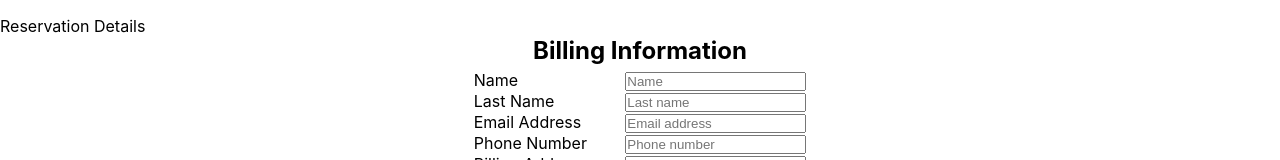
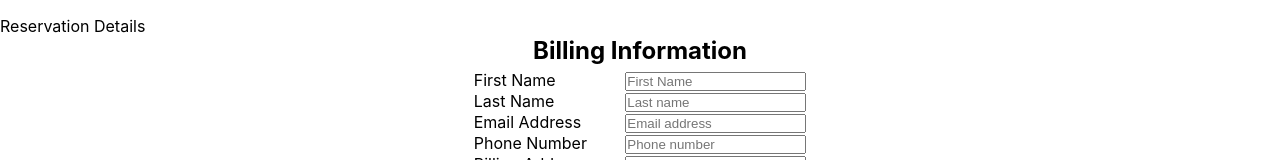
Before and after one commit to digitAI-4N6/little-lemon, a React (Create React App) app: page / in a window 1280 px wide. Shown: the part 204-364 px from the top of the page. Built offline with nearby package versions, Linux system fonts and the light colour scheme.

Commit message:
add form validation, clearing, and handleSubmit
add form validation, clearing, and handleSubmit

```diff
--- a/src/components/BillingInformation.js
+++ b/src/components/BillingInformation.js
@@ -1,8 +1,9 @@
 import { useState } from "react";
+import { validateEmail } from "./subcomponents/BillingInformation/Utilities";
 
 export default function BillingInformation() {
   // Basic Info
-  const [name, setName] = useState("");
+  const [firstName, setFirstName] = useState("");
   const [lastName, setLastName] = useState("");
   const [email, setEmail] = useState("");
   const [phone, setPhone] = useState("");
@@ -18,18 +19,47 @@ export default function BillingInformation() {
   const [expiration, setExpiration] = useState("");
   const [cvv, setCVV] = useState("");
 
+
+  const getIsFormValid = () => {
+    return(
+      firstName &&
+      lastName &&
+      validateEmail(email) &&
+      phone &&
+      address &&
+      city &&
+      state &&
+      zipcode &&
+      credit &&
+      expiration &&
+      cvv
+      )
+  };
+
+  const clearForm = () => {
+    setFirstName("");
+    setLastName("");
+    setEmail("");
+  };
+
+  const handleSubmit = (e) => {
+    e.preventDefault();
+    alert("Account created!");
+    clearForm();
+  };
+
   return (
     <>
       <h2>Billing Information</h2>
       <form className="billing">
         <ul className="basicInfo">
           <li>
-            <label>Name</label>
+            <label>First Name</label>
             <input
               type="text"
-              placeholder="Name"
-              value={name}
-              onChange={(e) => setName(e.target.value)}
+              placeholder="First Name"
+              value={firstName}
+              onChange={(e) => setFirstName(e.target.value)}
             />
           </li>
           <li>
```
